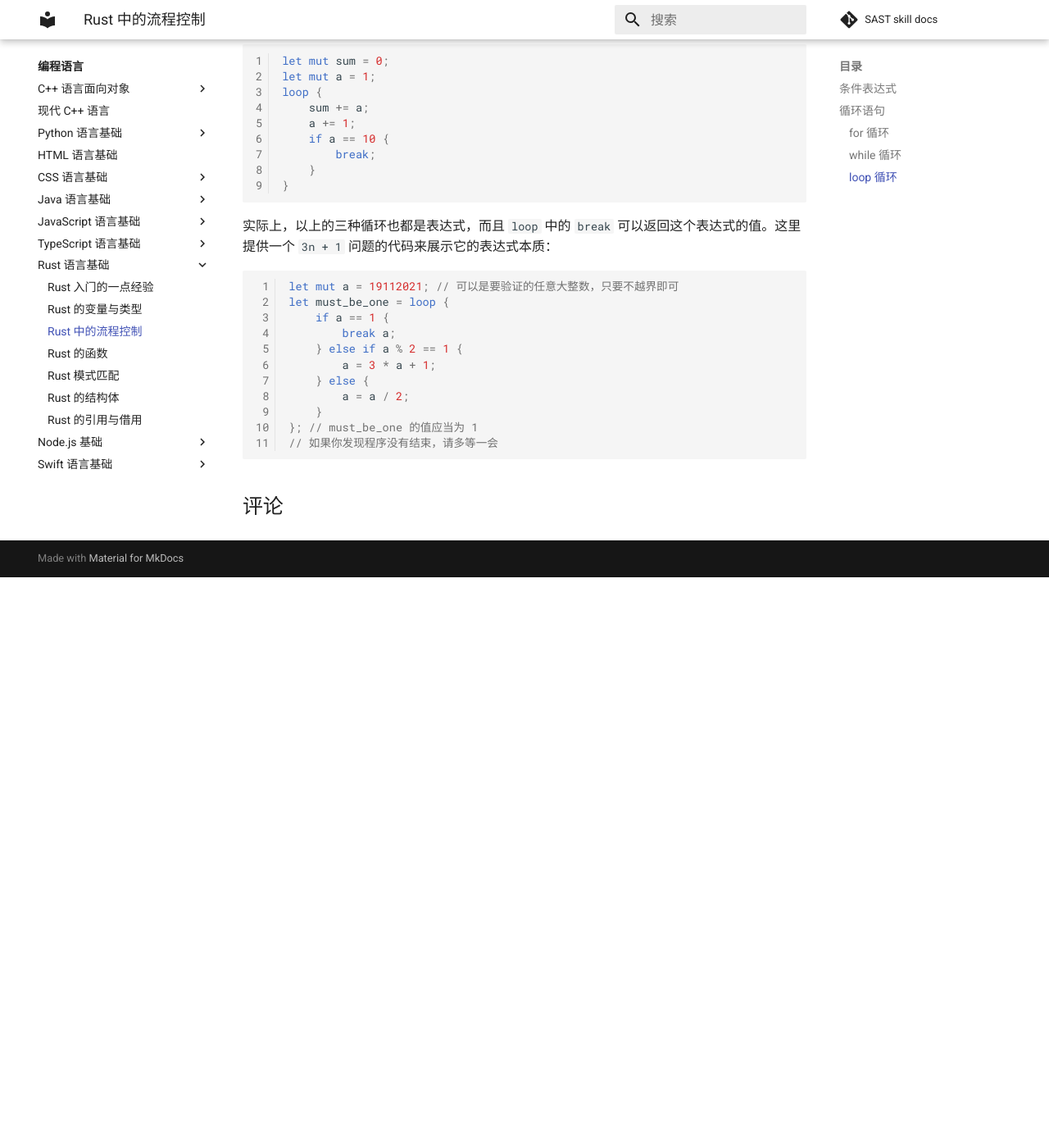
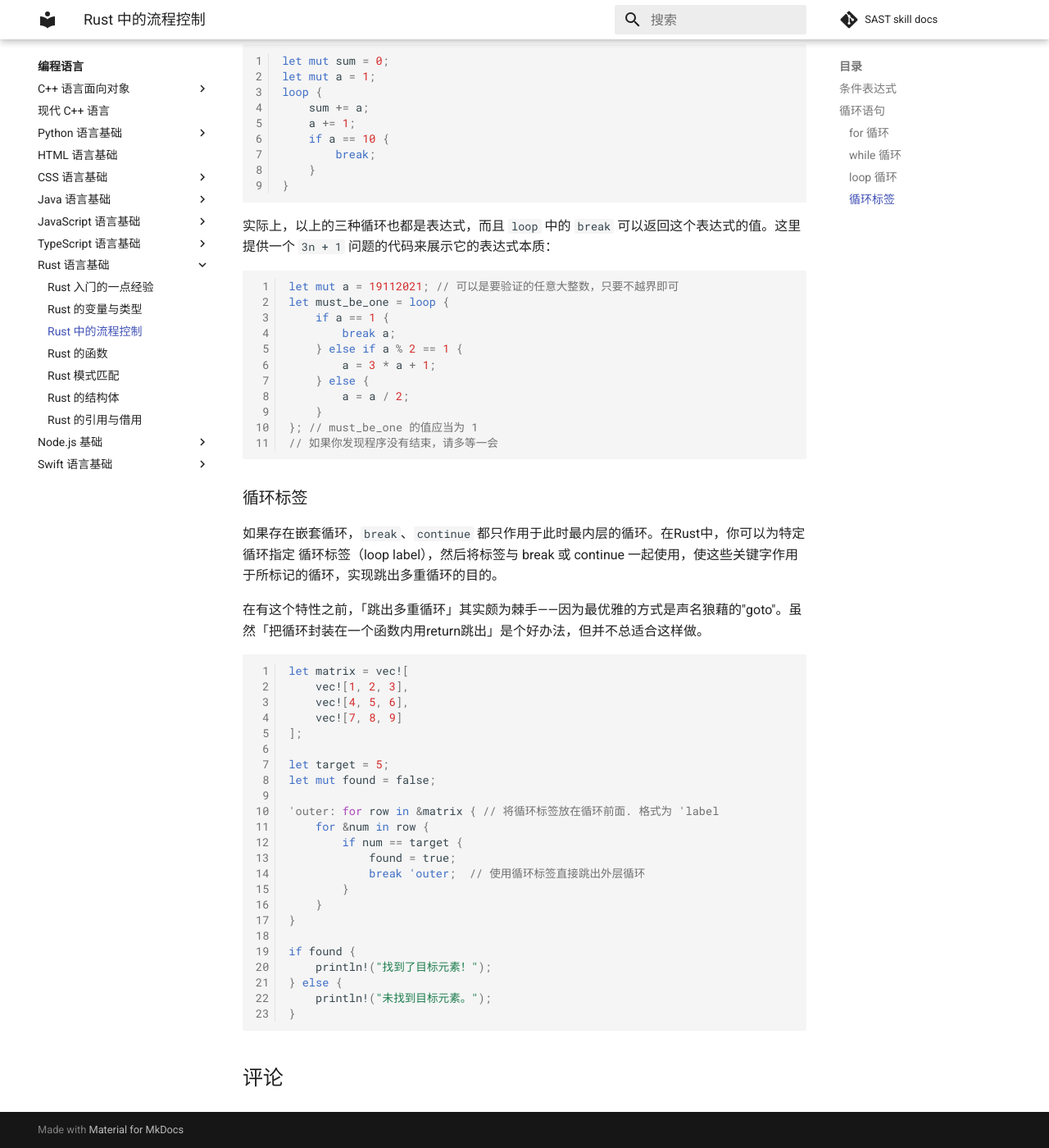
Before and after one commit to SAST-skill-docers/sast-skill-docs, an MkDocs documentation site: the page built from docs/languages/rust/control.md, in a window 1280 px wide and 1400 px high, scrolled down 1502 px. Shown: the whole window at 82% size. Built offline with MkDocs 1.6.1 and Material for MkDocs 9.7.7, drawn with Linux system fonts in a browser that asks for light colours; comment, search, counter and statistics services are not loaded; before the commit the page ends 2206 px from its top, so only the background shows below that.

Commit message:
feat(rust): Add content about `loop label` in `control`

````diff
--- a/docs/languages/rust/control.md
+++ b/docs/languages/rust/control.md
@@ -90,3 +90,35 @@ let must_be_one = loop {
 }; // must_be_one 的值应当为 1
 // 如果你发现程序没有结束，请多等一会
 ```
+
+### 循环标签
+
+如果存在嵌套循环，`break`、`continue` 都只作用于此时最内层的循环。在Rust中，你可以为特定循环指定 循环标签（loop label），然后将标签与 break 或 continue 一起使用，使这些关键字作用于所标记的循环，实现跳出多重循环的目的。
+
+在有这个特性之前，「跳出多重循环」其实颇为棘手——因为最优雅的方式是声名狼藉的"goto"。虽然「把循环封装在一个函数内用return跳出」是个好办法，但并不总适合这样做。
+
+```rust
+let matrix = vec![
+    vec![1, 2, 3],
+    vec![4, 5, 6],
+    vec![7, 8, 9]
+];
+
+let target = 5;
+let mut found = false;
+
+'outer: for row in &matrix { // 将循环标签放在循环前面. 格式为 'label
+    for &num in row {
+        if num == target {
+            found = true;
+            break 'outer;  // 使用循环标签直接跳出外层循环
+        }
+    }
+}
+
+if found {
+    println!("找到了目标元素！");
+} else {
+    println!("未找到目标元素。");
+}
+```
````
